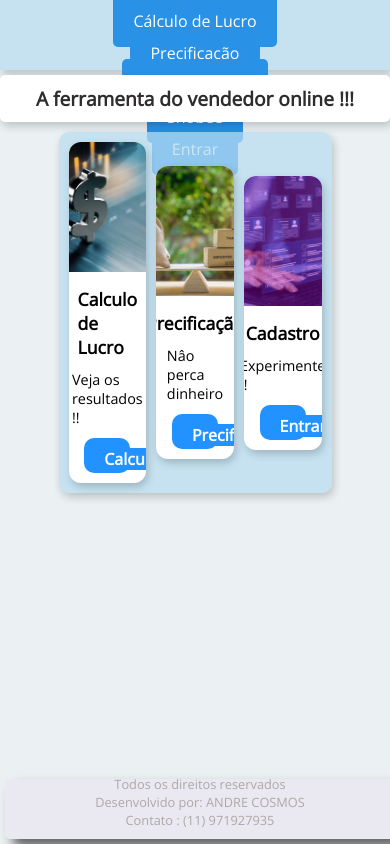
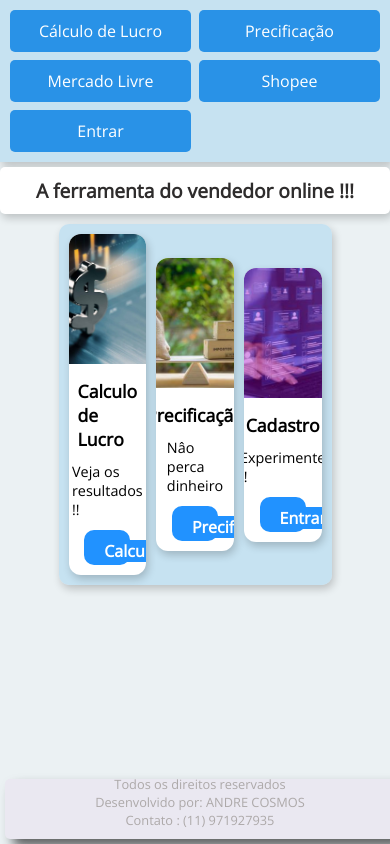
Before and after one commit to andrecosmos/projeto-calcula-venda, a plain HTML site: page calculadora_vendas_pt-main/index.html in a window 390 px wide. Drawn offline with nearby package versions, Linux system fonts and the light colour scheme.

Commit message:
Reorganização do css

```diff
--- a/calculadora_vendas_pt-main/css/style.css
+++ b/calculadora_vendas_pt-main/css/style.css
@@ -61,14 +61,16 @@ h2{
 
 /* MENU */
 
+
+
 #menu-h{
     background:hwb(202 72% 5% / 0.714);
-    display: flex;
-    width: 100%;
-    height: 70px;
+    display:flex;
+    width:100%;
     padding:10px;
     box-shadow:2px 4px 8px rgba(0,0,0,0.2);
-    }
+    flex-wrap:wrap;
+}
 
 #menu-h ul{
     max-width:900px;
@@ -137,11 +139,20 @@ box-shadow:0 0 4px rgba(33,146,255,0.4);
 
 /* RESPONSIVO MENU */
 
+
 @media (max-width:700px){
 
-#menu-h ul{
-    flex-direction:column;
-    align-items:center;
-}
+    #menu-h ul{
+        display:grid;
+        grid-template-columns:1fr 1fr;
+        gap:8px;
+        width:100%;
+    }
+
+    #menu-h ul li a{
+        display:block;
+        text-align:center;
+        padding:10px;
+    }
 
 }
```
